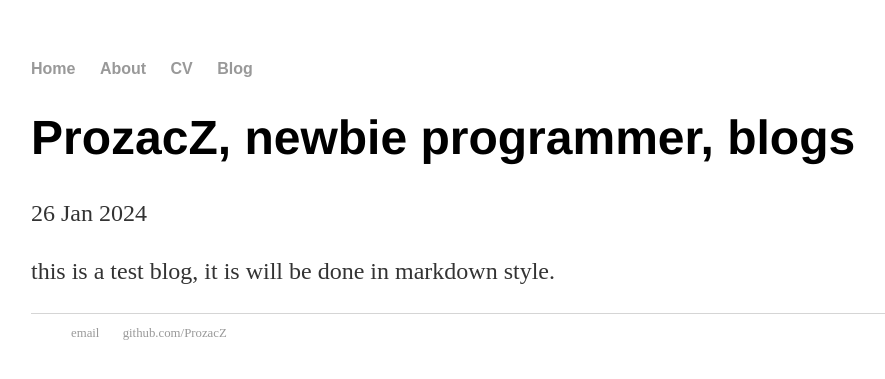
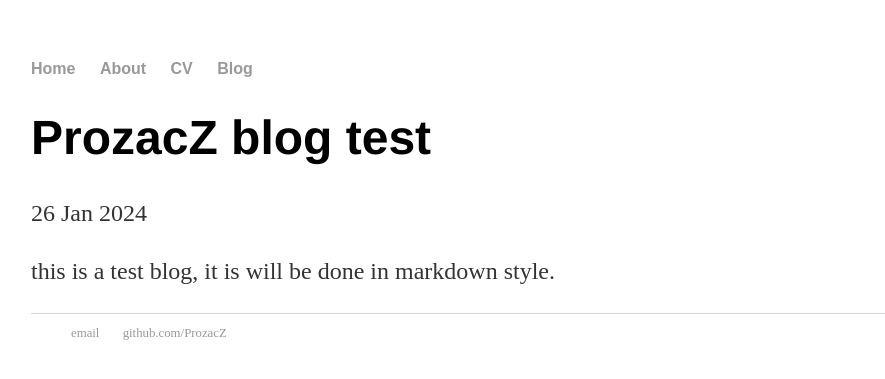
Before and after one commit to ProzacZ/ProzacZ.github.io, a Jekyll site: the page built from _posts/2024-01-26-prozacz-first-blog-test.md, in a window 1280 px wide. Shown: the top 379 px of the page, without its empty margins (161-1046 px from the left). Built offline with Jekyll 4.4.1, drawn with Linux system fonts in a browser that asks for light colours.

Commit message:
Update 2024-01-26-prozacz-first-blog-test.md

```diff
--- a/_posts/2024-01-26-prozacz-first-blog-test.md
+++ b/_posts/2024-01-26-prozacz-first-blog-test.md
@@ -1,6 +1,6 @@
 ---
 layout: post
-title: "ProzacZ, newbie programmer, blogs"
+title: "ProzacZ blog test"
 date: 2024-01-26
 ---
 
```
